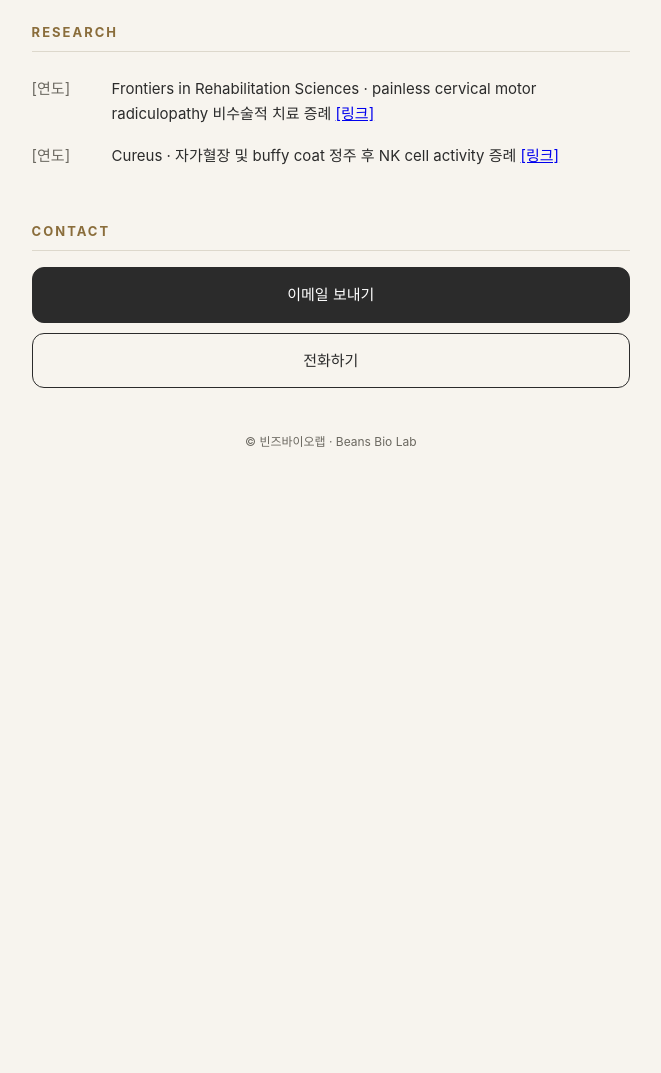
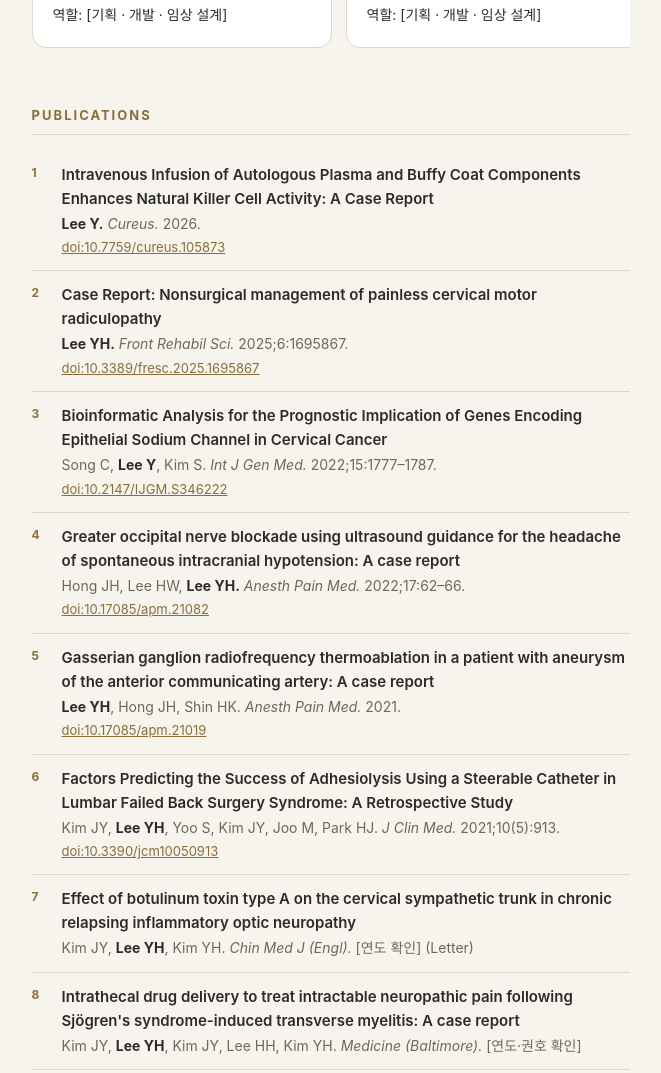
Before and after one commit to beansbiolab/profile, a plain HTML site: page index.html in a window 1280 px wide. Shown: the part 730-1803 px from the top of the page, without its empty margins (578-1239 px from the left). Before the commit the page ends 1271 px from the top, so only its background shows below. Drawn offline with Linux system fonts and the light colour scheme.

Commit message:
Update profile content

```diff
--- a/index.html
+++ b/index.html
@@ -3,8 +3,8 @@
 <head>
   <meta charset="UTF-8">
   <meta name="viewport" content="width=device-width, initial-scale=1.0">
-  <title>[한글 이름] | 빈즈바이오랩</title>
-  <meta name="description" content="의료 현장의 경험을, 더 나은 헬스케어로.">
+  <title>이용호 | 빈즈바이오랩</title>
+  <meta name="description" content="이용호 · 마취통증의학과 전문의 · 빈즈바이오랩 대표. 의료 현장의 경험을, 더 나은 헬스케어로.">
   <style>
     :root {
       --bg: #f7f4ee;
@@ -21,6 +21,7 @@
       line-height: 1.7;
       word-break: keep-all;
     }
+    a { color: var(--accent); }
     .hero { position: relative; }
     .hero img {
       width: 100%;
@@ -30,9 +31,7 @@
       display: block;
       background: #e8e3d8;
     }
-    .hero .intro {
-      padding: 28px 24px 8px;
-    }
+    .hero .intro { padding: 28px 24px 8px; }
     .name { font-size: 28px; font-weight: 700; letter-spacing: -0.5px; }
     .name span { font-size: 15px; font-weight: 400; color: var(--sub); margin-left: 8px; }
     .role { margin-top: 6px; color: var(--sub); font-size: 15px; }
@@ -53,10 +52,10 @@
       padding-bottom: 8px;
       border-bottom: 1px solid var(--line);
     }
-    /* 이력 타임라인 */
+    /* 이력 */
     .timeline { list-style: none; }
     .timeline li { display: flex; gap: 16px; padding: 8px 0; font-size: 15px; }
-    .timeline .year { min-width: 64px; color: var(--sub); }
+    .timeline .label { min-width: 84px; color: var(--sub); }
     /* 프로젝트 스와이프 */
     .cards {
       display: flex;
@@ -87,6 +86,26 @@
     }
     .card p { font-size: 14px; color: var(--sub); }
     .card .my-role { margin-top: 8px; color: var(--ink); }
+    /* 논문 */
+    .pubs { list-style: none; counter-reset: pub; }
+    .pubs li {
+      counter-increment: pub;
+      position: relative;
+      padding: 12px 0 12px 30px;
+      border-bottom: 1px solid var(--line);
+      font-size: 14px;
+      color: var(--sub);
+      line-height: 1.6;
+    }
+    .pubs li::before {
+      content: counter(pub);
+      position: absolute; left: 0; top: 12px;
+      font-size: 12px; color: var(--accent); font-weight: 700;
+    }
+    .pubs .title { display: block; color: var(--ink); font-size: 15px; font-weight: 600; margin-bottom: 2px; }
+    .pubs .me { color: var(--ink); font-weight: 700; }
+    .pubs .journal { font-style: italic; }
+    .pubs .doi { display: inline-block; margin-top: 2px; font-size: 13px; }
     /* 연락처 */
     .contact { display: flex; flex-direction: column; gap: 10px; }
     .btn {
@@ -120,10 +139,10 @@
 <body>
 
   <header class="hero">
-    <img src="images/profile.jpg" alt="[한글 이름] 프로필 사진">
+    <img src="images/profile.jpg" alt="이용호 프로필 사진">
     <div class="intro">
-      <h1 class="name">[한글 이름]<span>[English Name]</span></h1>
-      <p class="role">빈즈바이오랩 대표 · 마취통증의학과 전문의</p>
+      <h1 class="name">이용호<span>Yong Ho Lee</span></h1>
+      <p class="role">마취통증의학과 전문의<br>리드엠마취통증의학과의원 대표원장 · 빈즈바이오랩 대표</p>
       <p class="tagline">의료 현장의 경험을,<br>더 나은 헬스케어로.</p>
     </div>
   </header>
@@ -137,10 +156,12 @@
     <section>
       <h2>Career</h2>
       <ul class="timeline">
-        <li><span class="year">[연도]</span><span>리드엠마취통증의학과의원 [직함]</span></li>
-        <li><span class="year">[연도]</span><span>빈즈바이오랩 설립 · 대표</span></li>
-        <li><span class="year">[연도]</span><span>[학력·수련·경력 항목]</span></li>
-        <li><span class="year">[연도]</span><span>[학력·수련·경력 항목]</span></li>
+        <li><span class="label">현재</span><span>리드엠마취통증의학과의원 대표원장</span></li>
+        <li><span class="label">현재</span><span>빈즈바이오랩 설립 · 대표</span></li>
+        <li><span class="label">현재</span><span>계명대학교 의과대학 외래교수</span></li>
+        <li><span class="label">현재</span><span>가톨릭대학교 의과대학 외래교수</span></li>
+        <li><span class="label">학회</span><span>대한통증학회 평의원</span></li>
+        <li><span class="label">학회</span><span>대한통증학회 통증분과 인증의</span></li>
       </ul>
     </section>
 
@@ -169,18 +190,53 @@
     </section>
 
     <section>
-      <h2>Research</h2>
-      <ul class="timeline">
-        <li><span class="year">[연도]</span><span>Frontiers in Rehabilitation Sciences · painless cervical motor radiculopathy 비수술적 치료 증례 <a href="#">[링크]</a></span></li>
-        <li><span class="year">[연도]</span><span>Cureus · 자가혈장 및 buffy coat 정주 후 NK cell activity 증례 <a href="#">[링크]</a></span></li>
-      </ul>
+      <h2>Publications</h2>
+      <ol class="pubs">
+        <li>
+          <span class="title">Intravenous Infusion of Autologous Plasma and Buffy Coat Components Enhances Natural Killer Cell Activity: A Case Report</span>
+          <span class="me">Lee Y.</span> <span class="journal">Cureus.</span> 2026.<br>
+          <a class="doi" href="https://doi.org/10.7759/cureus.105873" target="_blank" rel="noopener">doi:10.7759/cureus.105873</a>
+        </li>
+        <li>
+          <span class="title">Case Report: Nonsurgical management of painless cervical motor radiculopathy</span>
+          <span class="me">Lee YH.</span> <span class="journal">Front Rehabil Sci.</span> 2025;6:1695867.<br>
+          <a class="doi" href="https://doi.org/10.3389/fresc.2025.1695867" target="_blank" rel="noopener">doi:10.3389/fresc.2025.1695867</a>
+        </li>
+        <li>
+          <span class="title">Bioinformatic Analysis for the Prognostic Implication of Genes Encoding Epithelial Sodium Channel in Cervical Cancer</span>
+          Song C, <span class="me">Lee Y</span>, Kim S. <span class="journal">Int J Gen Med.</span> 2022;15:1777–1787.<br>
+          <a class="doi" href="https://doi.org/10.2147/IJGM.S346222" target="_blank" rel="noopener">doi:10.2147/IJGM.S346222</a>
+        </li>
+        <li>
+          <span class="title">Greater occipital nerve blockade using ultrasound guidance for the headache of spontaneous intracranial hypotension: A case report</span>
+          Hong JH, Lee HW, <span class="me">Lee YH.</span> <span class="journal">Anesth Pain Med.</span> 2022;17:62–66.<br>
+          <a class="doi" href="https://doi.org/10.17085/apm.21082" target="_blank" rel="noopener">doi:10.17085/apm.21082</a>
+        </li>
+        <li>
+          <span class="title">Gasserian ganglion radiofrequency thermoablation in a patient with aneurysm of the anterior communicating artery: A case report</span>
+          <span class="me">Lee YH</span>, Hong JH, Shin HK. <span class="journal">Anesth Pain Med.</span> 2021.<br>
+          <a class="doi" href="https://doi.org/10.17085/apm.21019" target="_blank" rel="noopener">doi:10.17085/apm.21019</a>
+        </li>
+        <li>
+          <span class="title">Factors Predicting the Success of Adhesiolysis Using a Steerable Catheter in Lumbar Failed Back Surgery Syndrome: A Retrospective Study</span>
+          Kim JY, <span class="me">Lee YH</span>, Yoo S, Kim JY, Joo M, Park HJ. <span class="journal">J Clin Med.</span> 2021;10(5):913.<br>
+          <a class="doi" href="https://doi.org/10.3390/jcm10050913" target="_blank" rel="noopener">doi:10.3390/jcm10050913</a>
+        </li>
+        <li>
+          <span class="title">Effect of botulinum toxin type A on the cervical sympathetic trunk in chronic relapsing inflammatory optic neuropathy</span>
+          Kim JY, <span class="me">Lee YH</span>, Kim YH. <span class="journal">Chin Med J (Engl).</span> [연도 확인] (Letter)
+        </li>
+        <li>
+          <span class="title">Intrathecal drug delivery to treat intractable neuropathic pain following Sjögren's syndrome-induced transverse myelitis: A case report</span>
+          Kim JY, <span class="me">Lee YH</span>, Kim JY, Lee HH, Kim YH. <span class="journal">Medicine (Baltimore).</span> [연도·권호 확인]
+        </li>
+      </ol>
     </section>
 
     <section>
       <h2>Contact</h2>
       <div class="contact">
-        <a class="btn primary" href="mailto:[이메일]">이메일 보내기</a>
-        <a class="btn" href="tel:[전화번호]">전화하기</a>
+        <a class="btn primary" href="mailto:leadmpain@gmail.com">이메일 보내기</a>
       </div>
     </section>
 
```
